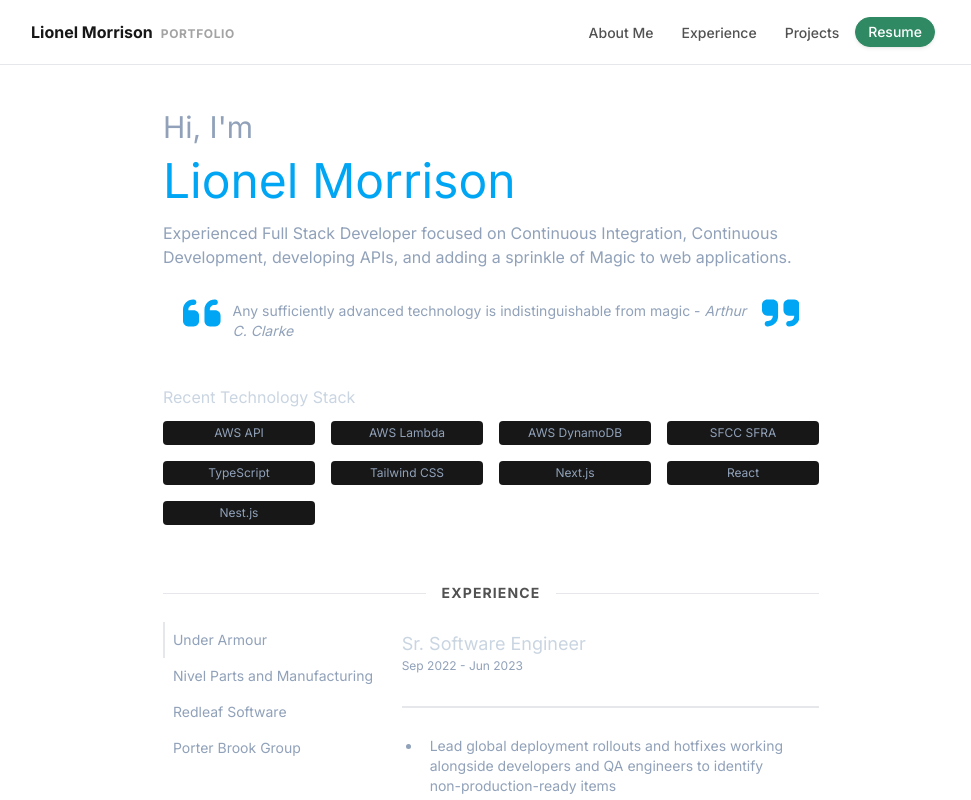
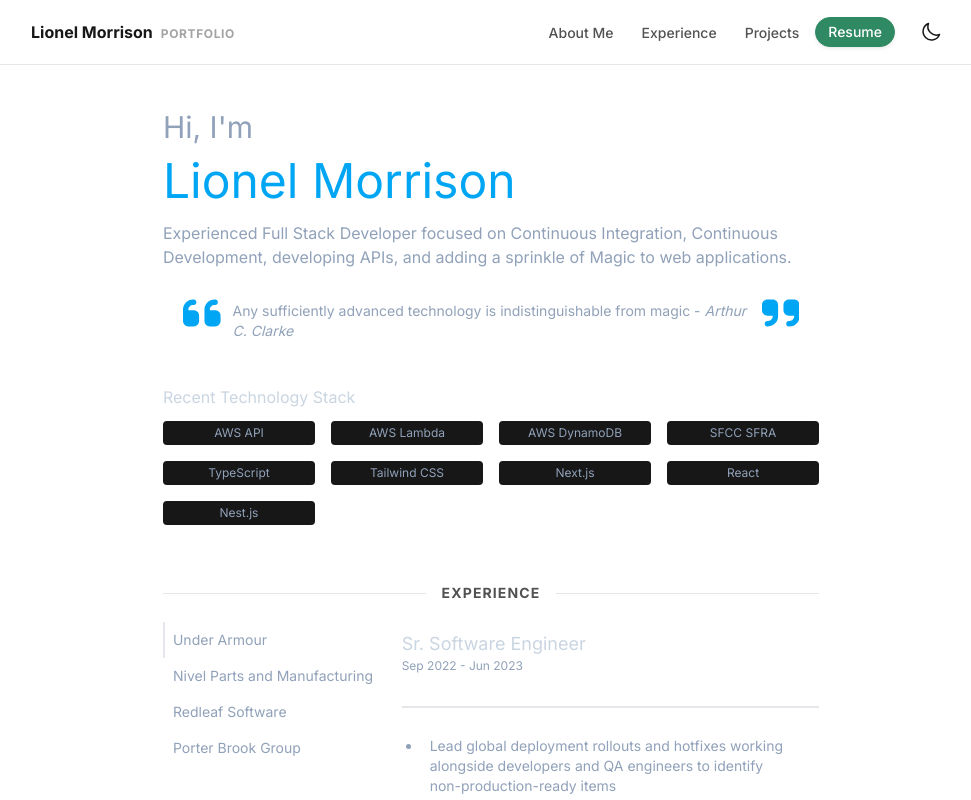
Before and after one commit to lioneljmorrison/portfolio, a Next.js app: page / in a window 1280 px wide. Shown: the top 800 px of the page, without its empty margins (149-1120 px from the left). Built offline with nearby package versions, Linux system fonts and the light colour scheme.

Commit message:
Add header theme toggle and pre-paint stored colour mode
Co-Authored-By: Claude Opus 5.5 <noreply@anthropic.com>

```diff
--- a/app/components/nav.tsx
+++ b/app/components/nav.tsx
@@ -2,6 +2,7 @@
 import Link from 'next/link';
 import { useEffect, useRef, useState } from 'react';
 import { NavLinks } from '../interfaces';
+import ThemeToggle from './theme-toggle';
 
 export default function MainNav({ data, name }: { data: NavLinks; name: string }) {
   const [open, setOpen] = useState(false);
@@ -52,7 +53,7 @@ export default function MainNav({ data, name }: { data: NavLinks; name: string }
         </nav>
 
         <div className="header-actions">
-          {/* S-10: the theme toggle mounts here */}
+          <ThemeToggle />
           <button
             ref={menuButton}
             type="button"
--- /dev/null
+++ b/app/components/theme-toggle.tsx
@@ -0,0 +1,80 @@
+'use client';
+import { useSyncExternalStore } from 'react';
+
+type Mode = 'light' | 'dark';
+
+const STORAGE_KEY = 'theme-mode';
+const QUERY = '(prefers-color-scheme: dark)';
+
+// The mode in effect right now: an explicit data-mode on <html>, else the OS preference.
+function getEffectiveMode(): Mode {
+  const set = document.documentElement.dataset.mode;
+  if (set === 'light' || set === 'dark') return set;
+  return window.matchMedia(QUERY).matches ? 'dark' : 'light';
+}
+
+const CHANGE_EVENT = 'theme-mode-change';
+
+// Re-read the mode when the toggle is pressed or the OS scheme changes (matters while no choice is stored)
+function subscribe(onChange: () => void) {
+  const query = window.matchMedia(QUERY);
+  query.addEventListener('change', onChange);
+  window.addEventListener(CHANGE_EVENT, onChange);
+  return () => {
+    query.removeEventListener('change', onChange);
+    window.removeEventListener(CHANGE_EVENT, onChange);
+  };
+}
+
+export default function ThemeToggle() {
+  // null on the server and during hydration, so the server HTML is the same for every visitor
+  const mode = useSyncExternalStore<Mode | null>(subscribe, getEffectiveMode, () => null);
+
+  function toggle() {
+    const next: Mode = getEffectiveMode() === 'dark' ? 'light' : 'dark';
+    document.documentElement.dataset.mode = next;
+    try {
+      window.localStorage.setItem(STORAGE_KEY, next);
+    } catch {
+      // storage unavailable: the choice applies for this visit only
+    }
+    window.dispatchEvent(new Event(CHANGE_EVENT));
+  }
+
+  return (
+    <button
+      type="button"
+      className="theme-toggle-btn"
+      aria-label={mode === null ? 'Toggle colour mode' : `Switch to ${mode === 'dark' ? 'light' : 'dark'} mode`}
+      aria-pressed={mode === null ? undefined : mode === 'dark'}
+      onClick={toggle}
+    >
+      <svg
+        className="theme-icon-sun"
+        xmlns="http://www.w3.org/2000/svg"
+        fill="none"
+        viewBox="0 0 24 24"
+        strokeWidth={1.5}
+        stroke="currentColor"
+        aria-hidden="true"
+      >
+        <circle cx="12" cy="12" r="4" />
+        <path
+          strokeLinecap="round"
+          d="M12 3v2M12 19v2M3 12h2M19 12h2M5.64 5.64l1.41 1.41M16.95 16.95l1.41 1.41M5.64 18.36l1.41-1.41M16.95 7.05l1.41-1.41"
+        />
+      </svg>
+      <svg
+        className="theme-icon-moon"
+        xmlns="http://www.w3.org/2000/svg"
+        fill="none"
+        viewBox="0 0 24 24"
+        strokeWidth={1.5}
+        stroke="currentColor"
+        aria-hidden="true"
+      >
+        <path strokeLinecap="round" strokeLinejoin="round" d="M20.5 14.5A8.5 8.5 0 0 1 9.5 3.5a8.5 8.5 0 1 0 11 11z" />
+      </svg>
+    </button>
+  );
+}
--- a/app/layout.tsx
+++ b/app/layout.tsx
@@ -1,6 +1,10 @@
 import './globals.css';
 import type { Metadata } from 'next';
 import { Inter } from 'next/font/google';
+
+// Runs before first paint: applies a stored colour choice so there is no flash. Keep it tiny and dependency-free.
+const themeScript =
+  'try{var m=localStorage.getItem("theme-mode");if(m==="light"||m==="dark")document.documentElement.dataset.mode=m;}catch(e){}';
 
 const inter = Inter({ subsets: ['latin'], variable: '--font-inter' });
 
@@ -15,7 +19,10 @@ export default function RootLayout({
   children: React.ReactNode;
 }) {
   return (
-    <html lang="en" className={inter.variable}>
+    <html lang="en" className={inter.variable} suppressHydrationWarning>
+      <head>
+        <script dangerouslySetInnerHTML={{ __html: themeScript }} />
+      </head>
       <body className={inter.className}>{children}</body>
     </html>
   );
--- a/app/styles/layout.css
+++ b/app/styles/layout.css
@@ -84,6 +84,7 @@ html {
   gap: var(--sp-8);
 }
 
+.theme-toggle-btn,
 .menu-toggle-btn {
   display: none;
   align-items: center;
@@ -95,13 +96,49 @@ html {
   transition: background-color 0.15s ease-in-out;
 }
 
+.theme-toggle-btn {
+  display: inline-flex;
+}
+
+.theme-toggle-btn:hover,
 .menu-toggle-btn:hover {
   background-color: var(--surface-bg-subtle);
 }
 
+.theme-toggle-btn:focus-visible,
+.menu-toggle-btn:focus-visible {
+  outline: none;
+  box-shadow: var(--focus-ring);
+  border-radius: var(--radius-full);
+}
+
+.theme-toggle-btn svg,
 .menu-toggle-btn svg {
   width: 1.5rem;
   height: 1.5rem;
+}
+
+/* Icon shows the mode a click switches to: moon in light, sun in dark. Pure CSS so the HTML never differs. */
+.theme-icon-sun {
+  display: none;
+}
+
+@media (prefers-color-scheme: dark) {
+  :root:not([data-mode="light"]) .theme-icon-sun {
+    display: block;
+  }
+
+  :root:not([data-mode="light"]) .theme-icon-moon {
+    display: none;
+  }
+}
+
+:root[data-mode="dark"] .theme-icon-sun {
+  display: block;
+}
+
+:root[data-mode="dark"] .theme-icon-moon {
+  display: none;
 }
 
 /* Mobile drawer: closed by default, hidden from the tab order until opened */
```
Also changed, not shown: 1 other file (tests, documents, lock files or other folders).
